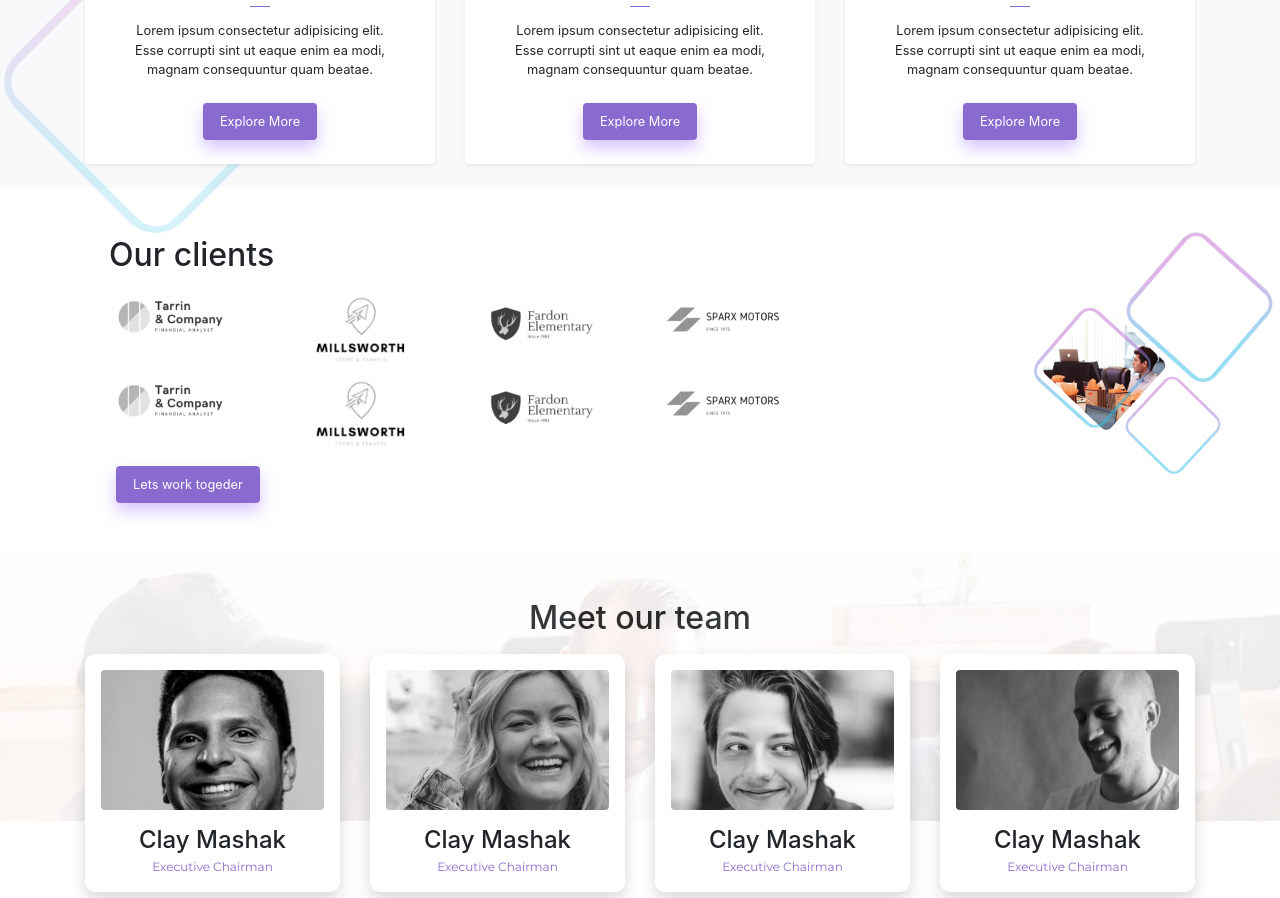
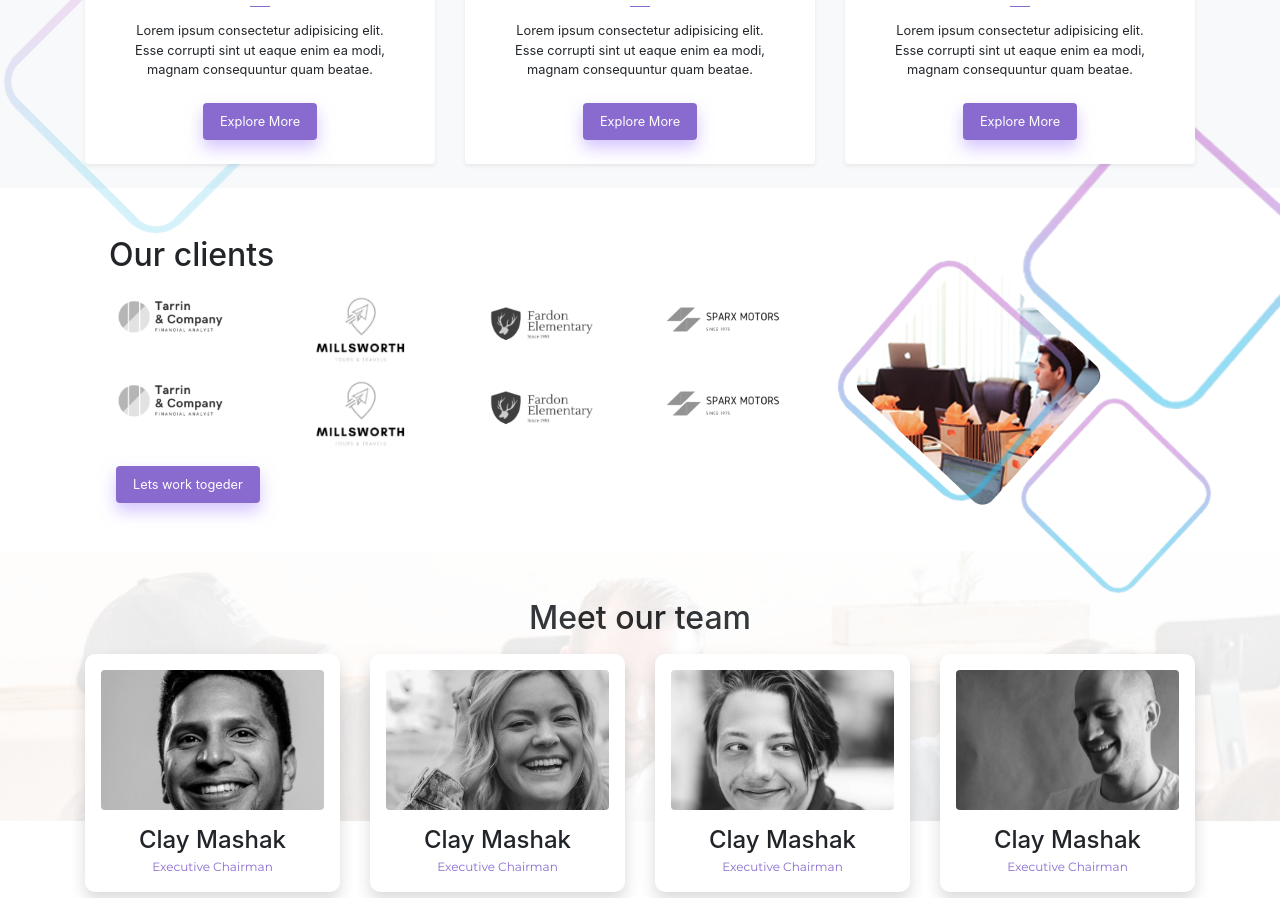
Before and after one commit to hayagooo/stackts.intro, a plain HTML site: page index.html in a window 1280 px wide. Shown: the part 843-1741 px from the top of the page. Drawn offline with Linux system fonts and the light colour scheme.

Commit message:
resizing

```diff
--- a/index.html
+++ b/index.html
@@ -124,7 +124,7 @@
     </div>
 
    <div class="container-fluid position-relative">
-        <img src="img/clients-img.png" alt="" class="img-clients position-absolute">
+        <img src="img/clients-img.png" alt="" class="img-clients-home position-absolute">
         <div class="container pt-5 pb-5">
             <div class="row">
                 <div class="col-md-8">
```
